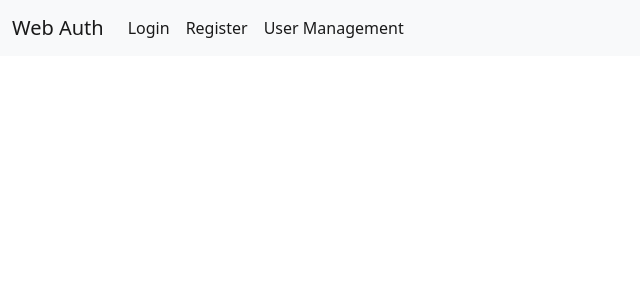
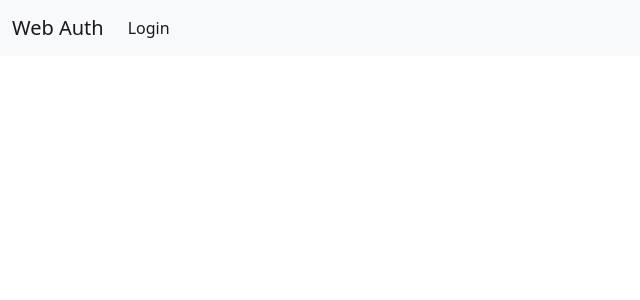
Before and after one commit to tanvirIqbal/role-based-authentication-authorization, an Angular app in the folder DotnetAuth/client/: page / in a window 1280 px wide. Shown: the top 300 px of the page, without its empty margins (0-640 px from the left). Built offline with nearby package versions, Linux system fonts and the light colour scheme.

Commit message:
Steps 51 to 52

```diff
--- a/DotnetAuth/client/src/app/app.component.html
+++ b/DotnetAuth/client/src/app/app.component.html
@@ -7,13 +7,16 @@
     <div class="collapse navbar-collapse" id="navbarNav">
       <ul class="navbar-nav">
         <li class="nav-item">
-          <a class="nav-link active" aria-current="page" routerLink="/login">Login</a>
+          <a *ngIf="!isUserLoggedIn" class="nav-link active" aria-current="page" routerLink="/login">Login</a>
         </li>
         <li class="nav-item">
-          <a class="nav-link active" aria-current="page" routerLink="/register">Register</a>
+          <a *ngIf="isUserLoggedIn" class="nav-link active" aria-current="page" routerLink="/register">Register</a>
         </li>
         <li class="nav-item">
-          <a class="nav-link active" aria-current="page" routerLink="/user-management">User Management</a>
+          <a *ngIf="isUserLoggedIn" class="nav-link active" aria-current="page" routerLink="/user-management">User Management</a>
+        </li>
+        <li class="nav-item">
+          <a *ngIf="isUserLoggedIn" class="nav-link active" aria-current="page" routerLink="/login" (click)="onLogout()">Logout</a>
         </li>
       </ul>
     </div>
--- a/DotnetAuth/client/src/app/app.component.ts
+++ b/DotnetAuth/client/src/app/app.component.ts
@@ -7,4 +7,12 @@ import { Component } from '@angular/core';
 })
 export class AppComponent {
   title = 'WebAuth';
+  onLogout() {
+    localStorage.removeItem("userInfo");
+  }
+
+  get isUserLoggedIn() {
+    const userInfo = localStorage.getItem("userInfo");
+    return userInfo && userInfo.length > 0;
+  }
 }
```
Also changed, not shown: 1 other file (tests, documents, lock files or other folders).
